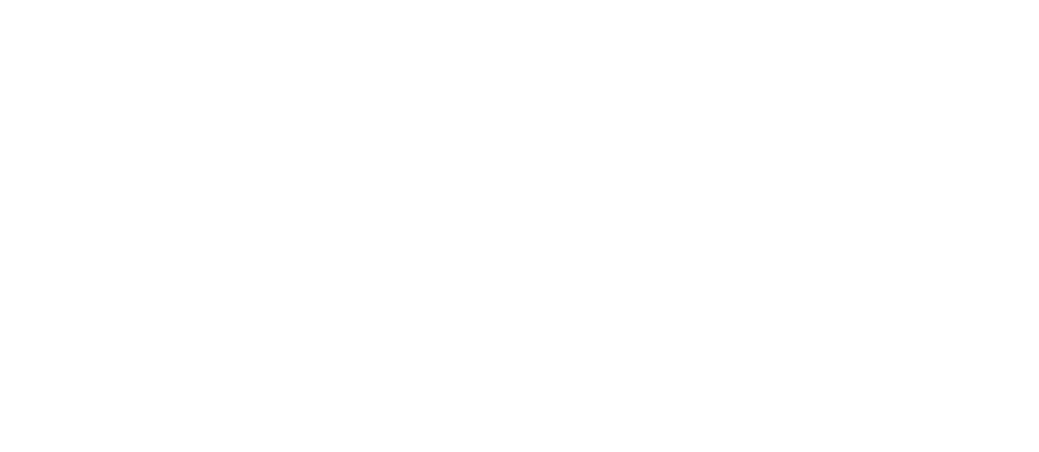
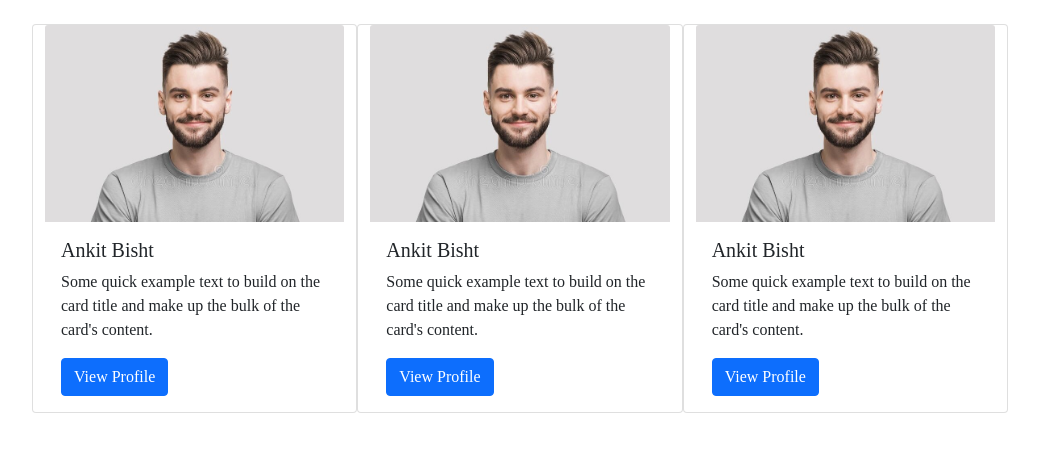
Before and after one commit to anshTTN/Buzzz, a React (Create React App) app: page / in a window 1280 px wide. Before the commit this address had no page. Shown: the top 452 px of the page, without its empty margins (120-1159 px from the left). Built offline with nearby package versions, Linux system fonts and the light colour scheme.

Commit message:
connection with backend done

```diff
--- a/package.json
+++ b/package.json
@@ -2,6 +2,7 @@
   "name": "buzzz",
   "version": "0.1.0",
   "private": true,
+  "proxy": "http://localhost:5000",
   "dependencies": {
     "@testing-library/jest-dom": "^5.16.3",
     "@testing-library/react": "^12.1.4",
--- a/src/App.js
+++ b/src/App.js
@@ -2,6 +2,8 @@ import './App.css';
 import './css/style.css'
 import { BrowserRouter as Router, Route,Routes} from 'react-router-dom'
 import FeedsPage from './components/FeedsPage';
+import SearchedUsers from './components/SearchedUsers';
+import TestHome from './components/TestHome';
 
 function App() {
   return (
@@ -9,8 +11,10 @@ function App() {
       <Routes>
         <Route path='/feedsPage' element={
           <FeedsPage />
-        }>
-        </Route>
+        } />
+        <Route path='/' element={
+          <SearchedUsers />
+        } />
       </Routes>
     </Router>
   );
--- a/src/components/Contacts.jsx
+++ b/src/components/Contacts.jsx
@@ -4,42 +4,60 @@ import { FaSearch } from "react-icons/fa";
 
 function Contacts() {
   return (
-    <div className='border activity py-4 '>
-         <div className="px-4">
-             <div className="d-flex">
-        <h4> Contacts </h4>
-<FaSearch className='searchIcon'/>
+    <div className='py-4 activity border'>
+
+
+
+
+
+    <div className="d-flex px-3">
+
+    <h4 className="flex-1"> Contacts </h4>
+
+    <div className="input-group rounded flex-2 px-2">
+      <input type="search" class="form-control rounded" placeholder="Search" aria-label="Search" aria-describedby="search-addon"/>
+      <span class="input-group-text border-0" id="search-addon">
+        <i class="fas fa-search"></i>
+      </span>
     </div>
+
+    </div>
+
+
 <hr />
 
-        <div className="d-flex">
+
+
+<div className="d-flex px-3">
 <img className="circle me-3" src={profile} alt="" />
 
   <p>Ankit Bisht</p>
 </div>
 
-        <div className="d-flex">
+
+
+
+<div className="d-flex px-3">
 <img className="circle me-3" src={profile} alt="" />
 
   <p>Ankit Bisht</p>
 </div>
 
-        <div className="d-flex">
+
+
+
+
+<div className="d-flex px-3">
 <img className="circle me-3" src={profile} alt="" />
 
   <p>Ankit Bisht</p>
 </div>
-        <div className="d-flex">
-        <img className="circle me-3" src={profile} alt="" />
 
-          <p>Ankit Bisht</p>
-        </div>
-        <div className="d-flex">
-        <img className="circle me-3" src={profile} alt="" />
 
-          <p>Ankit Bisht</p>
-        </div>
-      </div>
+
+
+
+
 
      </div>
   )
--- a/src/components/FeedsPage.jsx
+++ b/src/components/FeedsPage.jsx
@@ -16,7 +16,7 @@ function FeedsPage() {
       <div className="bgColor">
 
 
-      <div className="container ">
+      <div className="container">
         <div className="row">
 
           {/* ********************1st col************** */}
--- a/src/components/Post.jsx
+++ b/src/components/Post.jsx
@@ -6,8 +6,14 @@ function Post() {
       <div className="post border mt-5">
         <div className="d-flex justify-content-between py-4 px-3">
           <div className="flex-1">
+          <div className="d-flex pt-2">
+          <div>
             <i className="fa-solid fa-user fa-2xl"></i>
-            <h4> Ankit Bisht </h4>
+          </div>
+            <div>
+              <h4> Ankit Bisht </h4>
+            </div>
+          </div>
           </div>
           <div className="flex-1">
             <i className="fa-solid fa-ellipsis fa-xl"></i>
@@ -37,15 +43,23 @@ function Post() {
             <h5 className="d-inline"> Comment </h5>
           </div>
         </div>
-        <div className="comment-box px-3 py-3 caption">
+
+        <div className="comment-box px-3 py-3 caption d-flex">
+        <div>
           <i className="fa-solid fa-user fa-2xl px-4"></i>
+        </div>
+
+          <div>
           <input
             tyep="text"
             name="comment"
             placeholder="Write a comment..."
             className="comment-text"
           />
+          </div>
+
         </div>
+
       </div>
     </>
   );
--- /dev/null
+++ b/src/components/SearchedUsers.jsx
@@ -0,0 +1,52 @@
+import UserImage from "../images/user.jpg";
+
+function SearchedUsers(){
+
+
+
+return (
+  <div className="row py-4 px-4 searched-users">
+
+
+
+  <div className="card col-4">
+    <img className="card-img-top" src={UserImage} alt="Card image cap" />
+    <div className="card-body">
+      <h5 className="card-title">Ankit Bisht</h5>
+      <p>Some quick example text to build on the card title and make up the bulk of the card's content.</p>
+      <a href="#" class="btn btn-primary">View Profile</a>
+    </div>
+  </div>
+
+
+
+  <div className="card col-4">
+    <img className="card-img-top" src={UserImage} alt="Card image cap" />
+    <div className="card-body">
+      <h5 className="card-title">Ankit Bisht</h5>
+      <p>Some quick example text to build on the card title and make up the bulk of the card's content.</p>
+      <a href="#" class="btn btn-primary">View Profile</a>
+    </div>
+  </div>
+
+
+
+  <div className="card col-4">
+    <img className="card-img-top" src={UserImage} alt="Card image cap" />
+    <div className="card-body">
+      <h5 className="card-title">Ankit Bisht</h5>
+      <p>Some quick example text to build on the card title and make up the bulk of the card's content.</p>
+      <a href="#" class="btn btn-primary">View Profile</a>
+    </div>
+  </div>
+
+
+
+
+
+  </div>
+);
+
+}
+
+export default SearchedUsers;
--- a/src/components/SuggestedContacts.jsx
+++ b/src/components/SuggestedContacts.jsx
@@ -4,47 +4,65 @@ import { FaSearch } from "react-icons/fa";
 
 function SuggestedContacts() {
   return (
-    <div className='border activity py-4 mt-4'>
-         <div className="px-4">
-             <div className="d-flex">
-        <h4> Suggestions </h4>
-<FaSearch className='searchIcon1'/>
-             </div>
+    <div className='py-4 activity border mt-4'>
+
+
+
+         <div className="d-flex px-3">
+
+         <h4 className="flex-1">Suggestions</h4>
+
+         <div className="input-group rounded flex-2 px-2">
+           <input type="search" class="form-control rounded" placeholder="Search" aria-label="Search" aria-describedby="search-addon" size="1"/>
+           <span class="input-group-text border-0" id="search-addon">
+             <i class="fas fa-search"></i>
+           </span>
+         </div>
+
+         </div>
+
         <hr />
 
-        <div className="d-flex">
+
+
+
+
+        <div className="d-flex px-3">
         <img className="circle me-3" src={profile} alt="" />
 
           <p>Ankit Bisht</p>
           <p className="addFriendInSuggestion ms-5">+ Friend</p>
         </div>
 
-        <div className="d-flex">
+
+
+        <div className="d-flex px-3">
         <img className="circle me-3" src={profile} alt="" />
 
           <p>Ankit Bisht</p>
           <p className="addFriendInSuggestion ms-5">+ Friend</p>
         </div>
 
-        <div className="d-flex">
+
+
+        <div className="d-flex px-3">
         <img className="circle me-3" src={profile} alt="" />
 
           <p>Ankit Bisht</p>
           <p className="addFriendInSuggestion ms-5">+ Friend</p>
         </div>
-        <div className="d-flex">
+
+
+
+        <div className="d-flex px-3">
         <img className="circle me-3" src={profile} alt="" />
 
           <p>Ankit Bisht</p>
           <p className="addFriendInSuggestion ms-5">+ Friend</p>
         </div>
-        <div className="d-flex">
-        <img className="circle me-3" src={profile} alt="" />
 
-          <p>Ankit Bisht</p>
-          <p className="addFriendInSuggestion ms-5">+ Friend</p>
-        </div>
-      </div>
+
+
 
      </div>
   )
--- /dev/null
+++ b/src/components/TestHome.jsx
@@ -0,0 +1,24 @@
+function TestHome(){
+
+
+async function find(){
+ const result = await fetch('/users', {
+    method: 'POST'
+  });
+const data = await result.json();
+console.log(data);
+}
+
+
+find();
+
+
+return (
+  <div className="d-flex">
+<h1> this is home </h1>
+  </div>
+);
+
+}
+
+export default TestHome;
--- a/src/css/style.css
+++ b/src/css/style.css
@@ -34,7 +34,7 @@ margin: auto;
 
 .comment-text{
   width: 30vw;
-  border-radius: 0.8rem;
+  border-radius: 0.78rem;
 }
 
 
@@ -56,6 +56,11 @@ margin: auto;
   visibility: hidden;
 }
 
+
+.searched-users{
+  width: 80%;
+  margin: auto;
+}
 
 /* *******Ansh's CSS********** */
 .bgColor{
```
Also changed, not shown: src/components/test.jsx (added, +13 -0 lines). Lines whose indentation alone changed are shown as unchanged.
